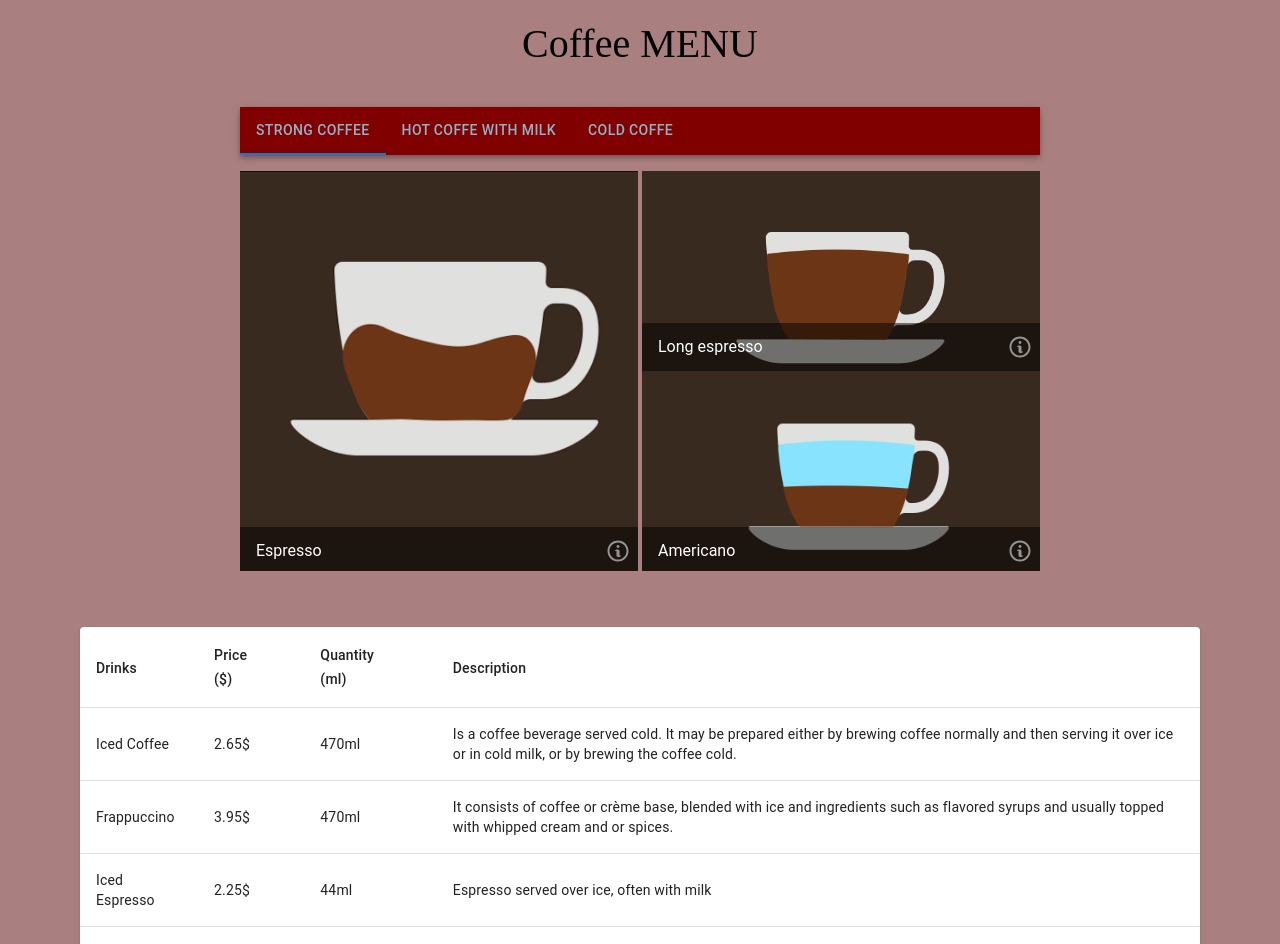
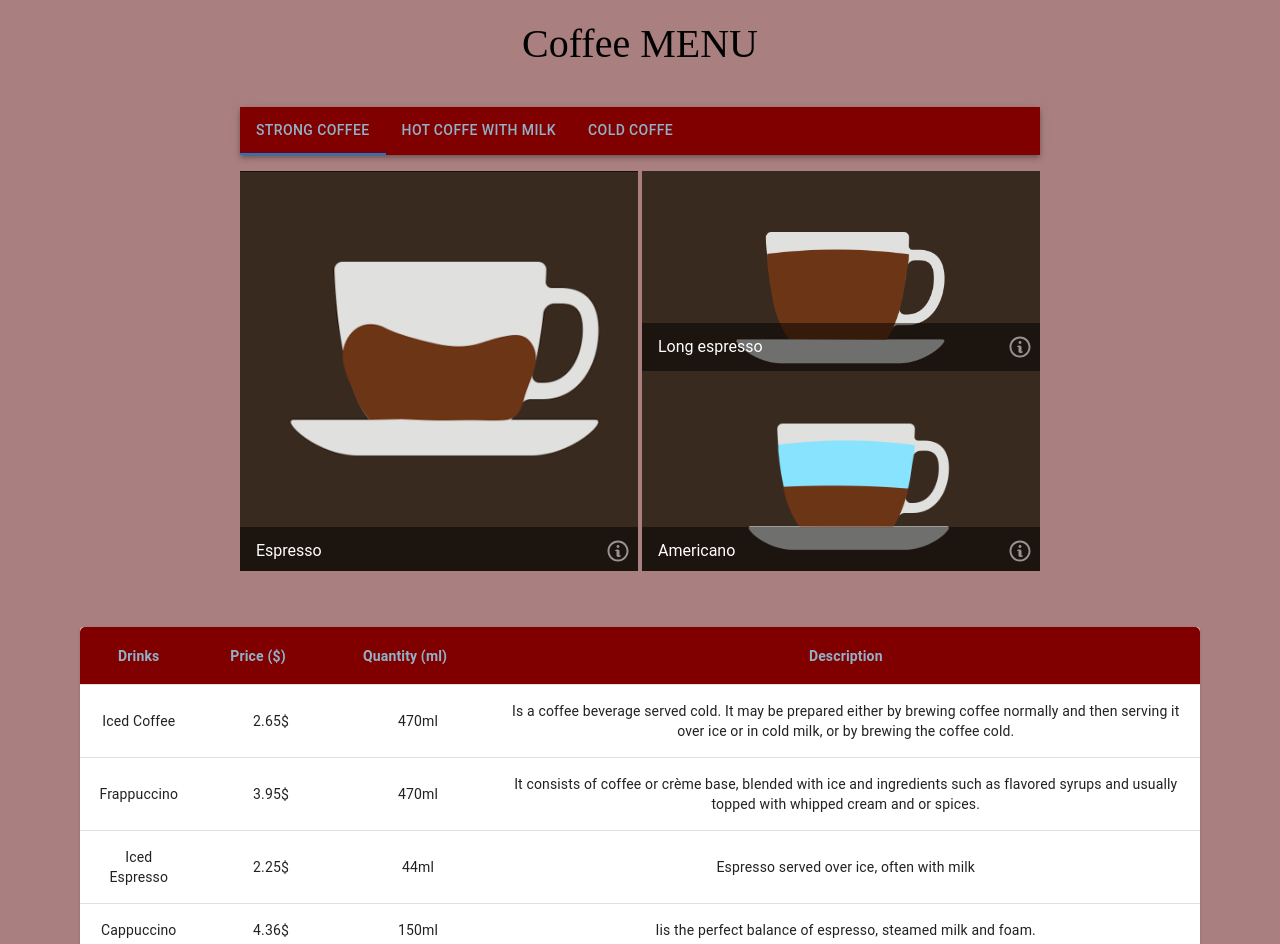
Before and after one commit to Alexa-Iordache/Coffee-project, a React (Create React App) app: page /coffee-page in a window 1280 px wide. Shown: the top 944 px of the page. Built offline with nearby package versions, Linux system fonts and the light colour scheme.

Commit message:
sorting table added

```diff
--- a/src/coffee-page/index.jsx
+++ b/src/coffee-page/index.jsx
@@ -1,7 +1,7 @@
 import React from 'react';
 import './coffee-page.css';
 import CoffeeTabs from '../tabs';
-import EnhancedTable from '../table';
+import CoffeTable from '../table';
 
 export default function CoffeePage() {
 
@@ -12,7 +12,7 @@ export default function CoffeePage() {
         <CoffeeTabs  />
       </div>
       <div className='coffee-page__table'>
-        <EnhancedTable/>
+        <CoffeTable/>
       </div>
     </div>
   );
--- a/src/table/index.jsx
+++ b/src/table/index.jsx
@@ -1,6 +1,5 @@
 import * as React from 'react';
 import PropTypes from 'prop-types';
-// import { alpha } from '@mui/material/styles';
 import Box from '@mui/material/Box';
 import Table from '@mui/material/Table';
 import TableBody from '@mui/material/TableBody';
@@ -10,18 +9,10 @@ import TableHead from '@mui/material/TableHead';
 import TablePagination from '@mui/material/TablePagination';
 import TableRow from '@mui/material/TableRow';
 import TableSortLabel from '@mui/material/TableSortLabel';
-// import Toolbar from '@mui/material/Toolbar';
-// import Typography from '@mui/material/Typography';
 import Paper from '@mui/material/Paper';
-import Checkbox from '@mui/material/Checkbox';
-// import IconButton from '@mui/material/IconButton';
-// import Tooltip from '@mui/material/Tooltip';
-// import FormControlLabel from '@mui/material/FormControlLabel';
-// import Switch from '@mui/material/Switch';
-// import DeleteIcon from '@mui/icons-material/Delete';
-// import FilterListIcon from '@mui/icons-material/FilterList';
 import { visuallyHidden } from '@mui/utils';
 
+// the items from the tabel
 const rows = [
   {
     title: 'Iced Coffee',
@@ -79,7 +70,21 @@ const rows = [
   },
 ];
 
+// the headCells after which it will be possible to sort the elements in the table
+const headCells = [
+  {
+    id: 'price',
+    numeric: true,
+    label: 'Price ($)',
+  },
+  {
+    id: 'quantity',
+    numeric: true,
+    label: 'Quantity (ml)',
+  },
+];
 
+// function that compares two items
 function descendingComparator(a, b, orderBy) {
   if (b[orderBy] < a[orderBy]) {
     return -1;
@@ -90,15 +95,15 @@ function descendingComparator(a, b, orderBy) {
   return 0;
 }
 
+// a function that calls the 'descendingComparator' based on the valuea of the
+// 'order'
 function getComparator(order, orderBy) {
   return order === 'desc'
     ? (a, b) => descendingComparator(a, b, orderBy)
     : (a, b) => -descendingComparator(a, b, orderBy);
 }
 
-
-// This method is created for cross-browser compatibility, if you don't
-// need to support IE11, you can use Array.prototype.sort() directly
+// fucntion used to sort the elements
 function stableSort(array, comparator) {
   const stabilizedThis = array.map((el, index) => [el, index]);
   stabilizedThis.sort((a, b) => {
@@ -111,35 +116,9 @@ function stableSort(array, comparator) {
   return stabilizedThis.map((el) => el[0]);
 }
 
-const headCells = [
-  {
-    id: 'drinks',
-    numeric: false,
-    disablePadding: true,
-    label: 'Drinks',
-  },
-  {
-    id: 'price',
-    numeric: true,
-    disablePadding: false,
-    label: 'Price ($)',
-  },
-  {
-    id: 'quantity',
-    numeric: true,
-    disablePadding: false,
-    label: 'Quantity (ml)',
-  },
-  {
-    id: 'description',
-    numeric: false,
-    disablePadding: false,
-    label: 'Description',
-  },
-];
-
-function EnhancedTableHead(props) {
-  const {  order, orderBy, rowCount, onRequestSort } =
+// function to display the table head
+function CoffeeTableHead(props) {
+  const {  order, orderBy, onRequestSort } =
     props;
   const createSortHandler = (property) => (event) => {
     onRequestSort(event, property);
@@ -147,11 +126,15 @@ function EnhancedTableHead(props) {
 
   return (
     <TableHead>
-      <TableRow>
+      <TableRow sx={{backgroundColor: '#800000'}}>
+        <TableCell sx={styleTableHeadCell}> Drinks </TableCell>
+
+        {/* the user can sort the items from the tabel based on price and quantity */}
         {headCells.map((headCell) => (
           <TableCell
             key={headCell.id}
             sortDirection={orderBy === headCell.id ? order : false}
+            sx={styleSortingTableHeadCell}
           >
             <TableSortLabel
               active={orderBy === headCell.id}
@@ -167,186 +150,68 @@ function EnhancedTableHead(props) {
             </TableSortLabel>
           </TableCell>
         ))}
+        <TableCell sx={styleTableHeadCell}>Description</TableCell>
       </TableRow>
     </TableHead>
   );
 }
 
-EnhancedTableHead.propTypes = {
+CoffeeTableHead.propTypes = {
   onRequestSort: PropTypes.func.isRequired,
   order: PropTypes.oneOf(['asc', 'desc']).isRequired,
   orderBy: PropTypes.string.isRequired,
   rowCount: PropTypes.number.isRequired,
 };
 
-// const EnhancedTableToolbar = (props) => {
-//   const { numSelected } = props;
-
-//   return (
-//     <Toolbar
-//       sx={{
-//         pl: { sm: 2 },
-//         pr: { xs: 1, sm: 1 },
-//         ...(numSelected > 0 && {
-//           bgcolor: (theme) =>
-//             alpha(theme.palette.primary.main, theme.palette.action.activatedOpacity),
-//         }),
-//       }}
-//     >
-//       {numSelected > 0 ? (
-//         <Typography
-//           sx={{ flex: '1 1 100%' }}
-//           color="inherit"
-//           variant="subtitle1"
-//           component="div"
-//         >
-//           {numSelected} selected
-//         </Typography>
-//       ) : (
-//         <Typography
-//           sx={{ flex: '1 1 100%' }}
-//           variant="h6"
-//           id="tableTitle"
-//           component="div"
-//         >
-//           Nutrition
-//         </Typography>
-//       )}
-
-//       {numSelected > 0 ? (
-//         <Tooltip title="Delete">
-//           {/* <IconButton>
-//             <DeleteIcon />
-//           </IconButton> */}
-//         </Tooltip>
-//       ) : (
-//         <Tooltip title="Filter list">
-//           {/* <IconButton>
-//             <FilterListIcon />
-//           </IconButton> */}
-//         </Tooltip>
-//       )}
-//     </Toolbar>
-//   );
-// };
-
-// EnhancedTableToolbar.propTypes = {
-//   numSelected: PropTypes.number.isRequired,
-// };
-
-export default function EnhancedTable() {
+export default function CoffeTable() {
   const [order, setOrder] = React.useState('asc');
   const [orderBy, setOrderBy] = React.useState('calories');
   const [page, setPage] = React.useState(0);
   const [rowsPerPage, setRowsPerPage] = React.useState(5);
 
-  const handleRequestSort = (event, property) => {
+  const handleRequestSort = (property) => {
     const isAsc = orderBy === property && order === 'asc';
     setOrder(isAsc ? 'desc' : 'asc');
     setOrderBy(property);
   };
 
-  // const handleSelectAllClick = (event) => {
-  //   if (event.target.checked) {
-  //     const newSelecteds = rows.map((n) => n.name);
-  //     setSelected(newSelecteds);
-  //     return;
-  //   }
-  //   setSelected([]);
-  // };
-
-  // const handleClick = (event, name) => {
-  //   const selectedIndex = selected.indexOf(name);
-  //   let newSelected = [];
-
-  //   if (selectedIndex === -1) {
-  //     newSelected = newSelected.concat(selected, name);
-  //   } else if (selectedIndex === 0) {
-  //     newSelected = newSelected.concat(selected.slice(1));
-  //   } else if (selectedIndex === selected.length - 1) {
-  //     newSelected = newSelected.concat(selected.slice(0, -1));
-  //   } else if (selectedIndex > 0) {
-  //     newSelected = newSelected.concat(
-  //       selected.slice(0, selectedIndex),
-  //       selected.slice(selectedIndex + 1),
-  //     );
-  //   }
-
-  //   setSelected(newSelected);
-  // };
-
-  const handleChangePage = (event, newPage) => {
+  // function to change the page
+  const handleChangePage = (newPage) => {
     setPage(newPage);
   };
 
+  // function to change the number of the rows displayed in the table
+  // there can be dispalyed 5 or 10 rows at once in the  table
   const handleChangeRowsPerPage = (event) => {
     setRowsPerPage(parseInt(event.target.value, 10));
     setPage(0);
   };
 
-  // const handleChangeDense = (event) => {
-  //   setDense(event.target.checked);
-  // };
-
-  // const isSelected = (name) => selected.indexOf(name) !== -1;
-
-  // Avoid a layout jump when reaching the last page with empty rows.
-  const emptyRows =
-    page > 0 ? Math.max(0, (1 + page) * rowsPerPage - rows.length) : 0;
-
   return (
     <Box sx={{ width: '100%' }}>
       <Paper sx={{ width: '100%', mb: 2 }}>
-        {/* <EnhancedTableToolbar numSelected={selected.length} /> */}
-        <TableContainer>
-          <Table
-            sx={{ minWidth: 750 }}
-            aria-labelledby="tableTitle"
-            // size={dense ? 'small' : 'medium'}
-          >
-            <EnhancedTableHead
-              // numSelected={selected.length}
+        <TableContainer sx={{borderRadius: '5px'}}>
+          <Table>
+            <CoffeeTableHead
               order={order}
               orderBy={orderBy}
-              // onSelectAllClick={handleSelectAllClick}
               onRequestSort={handleRequestSort}
               rowCount={rows.length}
             />
             <TableBody>
-              {/* if you don't need to support IE11, you can replace the `stableSort` call with:
-                 rows.slice().sort(getComparator(order, orderBy)) */}
               {stableSort(rows, getComparator(order, orderBy))
                 .slice(page * rowsPerPage, page * rowsPerPage + rowsPerPage)
-                .map((row, index) => {
-                  // const isItemSelected = isSelected(row.name);
-                  const labelId = `enhanced-table-checkbox-${index}`;
+                .map((row) => {
 
                   return (
-                    <TableRow
-                      hover
-                      // onClick={(event) => handleClick(event, row.name)}
-                      // role="checkbox"
-                      // aria-checked={isItemSelected}
-                      tabIndex={-1}
-                      key={row.name}
-                      // selected={isItemSelected}
-                    >
-                      <TableCell> {row.title} </TableCell>
-                      <TableCell> {row.price}</TableCell>
-                      <TableCell> {row.quantity}</TableCell>
-                      <TableCell> {row.description}</TableCell>
+                    <TableRow hover>
+                      <TableCell sx={{ textAlign: 'center'}}> {row.title} </TableCell>
+                      <TableCell sx={{ textAlign: 'center'}}> {row.price}</TableCell>
+                      <TableCell sx={{ textAlign: 'center'}}> {row.quantity}</TableCell>
+                      <TableCell sx={{ textAlign: 'center'}}> {row.description}</TableCell>
                     </TableRow>
                   );
                 })}
-              {/* {emptyRows > 0 && (
-                <TableRow
-                  // style={{
-                  //   height: (dense ? 33 : 53) * emptyRows,
-                  // }}
-                >
-                  <TableCell colSpan={6} />
-                </TableRow>
-              )} */}
             </TableBody>
           </Table>
         </TableContainer>
@@ -363,3 +228,16 @@ export default function EnhancedTable() {
     </Box>
   );
 }
+
+const styleTableHeadCell = {
+  fontWeight: 'bolder',
+  color: '#90b1c8',
+  textAlign: 'center'
+};
+
+const styleSortingTableHeadCell = {
+  fontWeight: 'bolder',
+  color: '#90b1c8',
+  textAlign: 'center',
+  width: '115px'
+};
```
